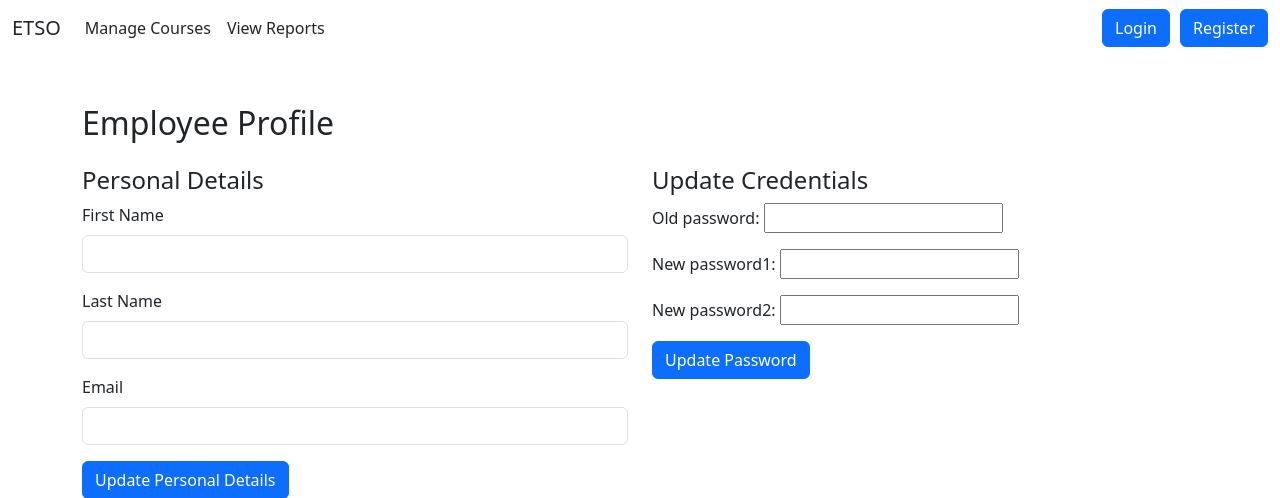
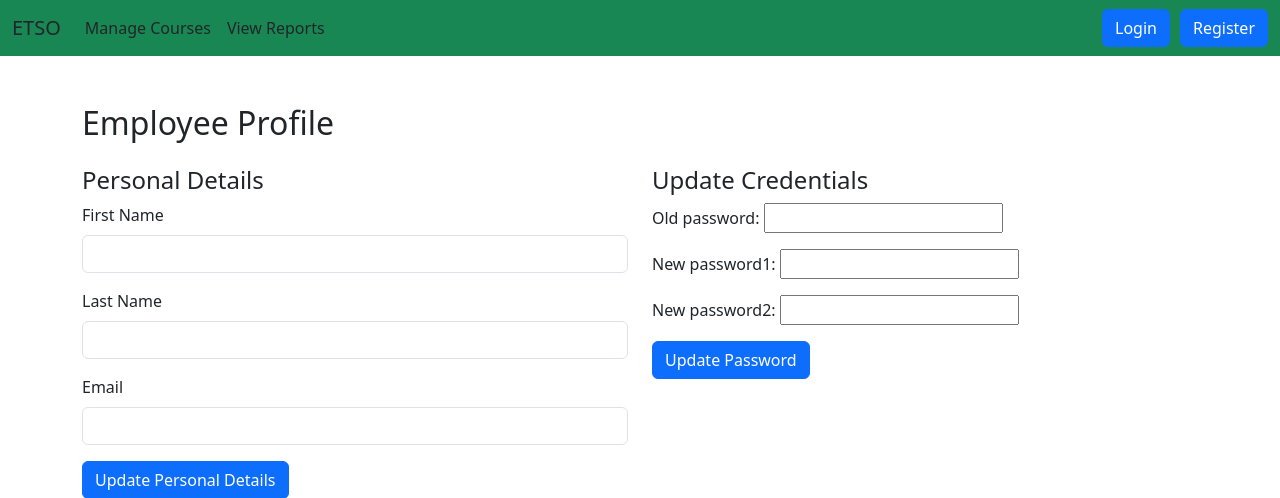
Before and after one commit to CharanTeja-6825/ETOS1, a Django app: page /employee/profile/password/ in a window 1280 px wide. Shown: the top 498 px of the page. Run offline with Django 5.2, Linux system fonts and the light colour scheme.

Commit message:
HTML Update

```diff
--- a/templates/admin_app/navbar.html
+++ b/templates/admin_app/navbar.html
@@ -32,7 +32,7 @@
             <a class="nav-link active" aria-current="page" href="{% url 'admin_app:course_list' %}">Course List</a>
           </li>
           <li class="nav-item">
-            <a class="nav-link" href="#">Assign Trainers</a>
+            <a class="nav-link" href="{% url 'admin_app:course_list' %}">Assign Trainers</a>
           </li>
           <li class="nav-item">
             <a class="nav-link" href="#">View Reports</a>
--- a/templates/employee/employee_navbar.html
+++ b/templates/employee/employee_navbar.html
@@ -17,7 +17,7 @@
 </head>
 <body>
   <!-- Admin Navbar with bg-transparent -->
-  <nav class="navbar navbar-expand-lg navbar-dark bg-transparent">
+  <nav class="navbar navbar-expand-lg navbar-dark bg-success">
     <div class="container-fluid">
       <a class="navbar-brand text-dark" href="{% url 'employee:homepage_employee' %}">ETSO</a>
       <button class="navbar-toggler" type="button" data-bs-toggle="collapse" data-bs-target="#navbarSupportedContent" aria-controls="navbarSupportedContent" aria-expanded="false" aria-label="Toggle navigation">
```
Also changed, not shown: db.sqlite3.
